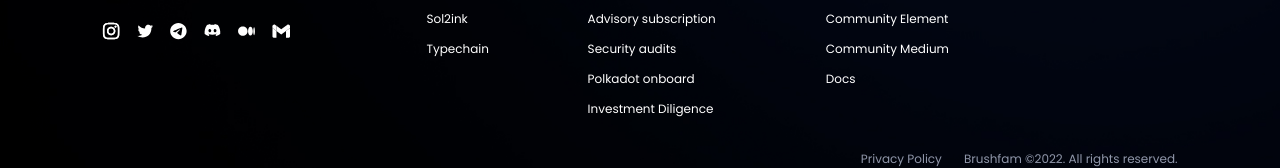
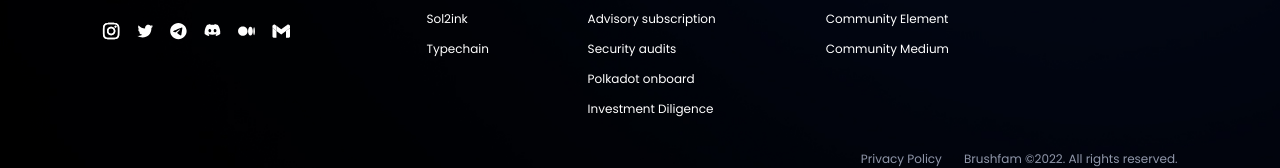
Before and after one commit to Brushfam/brushfam-website, a Next.js app: page / in a window 1280 px wide. Shown: the part 4875-5043 px from the top of the page. Built offline with nearby package versions, Linux system fonts and the light colour scheme.

Commit message:
update links to git, tooltip font

```diff
--- a/components/Navbar.js
+++ b/components/Navbar.js
@@ -1,4 +1,3 @@
-import { navbarData } from "@/data/navbarData";
 import navStyles from "@/styles/Navbar.module.css";
 import Link from "next/link";
 
@@ -49,7 +48,7 @@ const Navbar = () => {
                         </p>
                       </div>
                     </Link>
-                    <Link href={"https://github.com/727-Ventures/sol2ink"}>
+                    <Link href={"https://github.com/Brushfam/sol2ink"}>
                       <div className={navStyles.dropDownItem}>
                         <div className={navStyles.dropDownItemHeader}>
                           <img src="/nav-icons/nav-sol2Ink.svg" />
@@ -65,7 +64,7 @@ const Navbar = () => {
                     </Link>
                     <Link
                       href={
-                        "https://github.com/727-Ventures/typechain-polkadot"
+                        "https://github.com/Brushfam/typechain-polkadot"
                       }
                     >
                       <div className={navStyles.dropDownLastItem}>
--- a/data/footerData.js
+++ b/data/footerData.js
@@ -5,11 +5,11 @@ export const productsData = [
     },
     {
         label: "Sol2ink",
-        link: "https://github.com/727-Ventures/sol2ink"
+        link: "https://github.com/Brushfam/sol2ink"
     },
     {
         label: "Typechain",
-        link: "https://github.com/727-Ventures/typechain-polkadot"
+        link: "https://github.com/Brushfam/typechain-polkadot"
     }
 ]
 
@@ -49,8 +49,4 @@ export const learnData = [
         label: "Community Medium",
         link: "https://medium.com/727-ventures"
     },
-    {
-        label: "Docs",
-        link: "https://727-ventures.github.io/openbrush-contracts/"
-    }
 ]
--- a/data/navbarData.js
+++ b/data/navbarData.js
@@ -1,4 +1,4 @@
-export const navbarData = [
+const navbarData = [
     {
         label: "Products",
         items: [
--- a/data/web3ProjectsData.js
+++ b/data/web3ProjectsData.js
@@ -9,11 +9,6 @@ export const web3ProjectsData = [
         src: "logos/alephzero-logo.svg",
         link: "https://alephzero.org/"
     },
-    // {
-    //     alt: "artzero",
-    //     src: "logos/artzero-logo.svg",
-    //     link: "https://artzero.io/"
-    // },
     {
         alt: "web3foundation",
         src: "logos/w3f-logo.svg",
--- a/sections/Home/Products.js
+++ b/sections/Home/Products.js
@@ -32,7 +32,7 @@ export default function Products() {
                                             Site
                                         </div>
                                     </Link>
-                                    <Link href={"https://727-ventures.github.io/openbrush-contracts/"} target="_blank">
+                                    <Link href={"https://brushfam.github.io/openbrush-contracts/"} target="_blank">
                                         <div className={styles.docsLink}>
                                             Docs
                                         </div>
@@ -49,7 +49,7 @@ export default function Products() {
                         <div className={styles.productLinkPart}>
                             <img src={"logos/sol2Ink-logo.svg"}/>
                             <div className={styles.productButtonPart}>
-                                <Link href={"https://github.com/727-Ventures/sol2ink"} target="_blank">
+                                <Link href={"https://github.com/Brushfam/sol2ink"} target="_blank">
                                     <div className={styles.docsLink}>
                                         Docs
                                     </div>
@@ -66,7 +66,7 @@ export default function Products() {
                         <div className={styles.productLinkPart}>
                             <img src={"logos/typechain-logo.svg"}/>
                             <div className={styles.productButtonPart}>
-                                <Link href={"https://github.com/727-Ventures/typechain-polkadot"} target="_blank">
+                                <Link href={"https://github.com/Brushfam/typechain-polkadot"} target="_blank">
                                     <div className={styles.docsLink}>
                                         Docs
                                     </div>
```
Also changed, not shown: sections/advisory-subscription/PackagesDesktop.js (+5 -2 lines).
